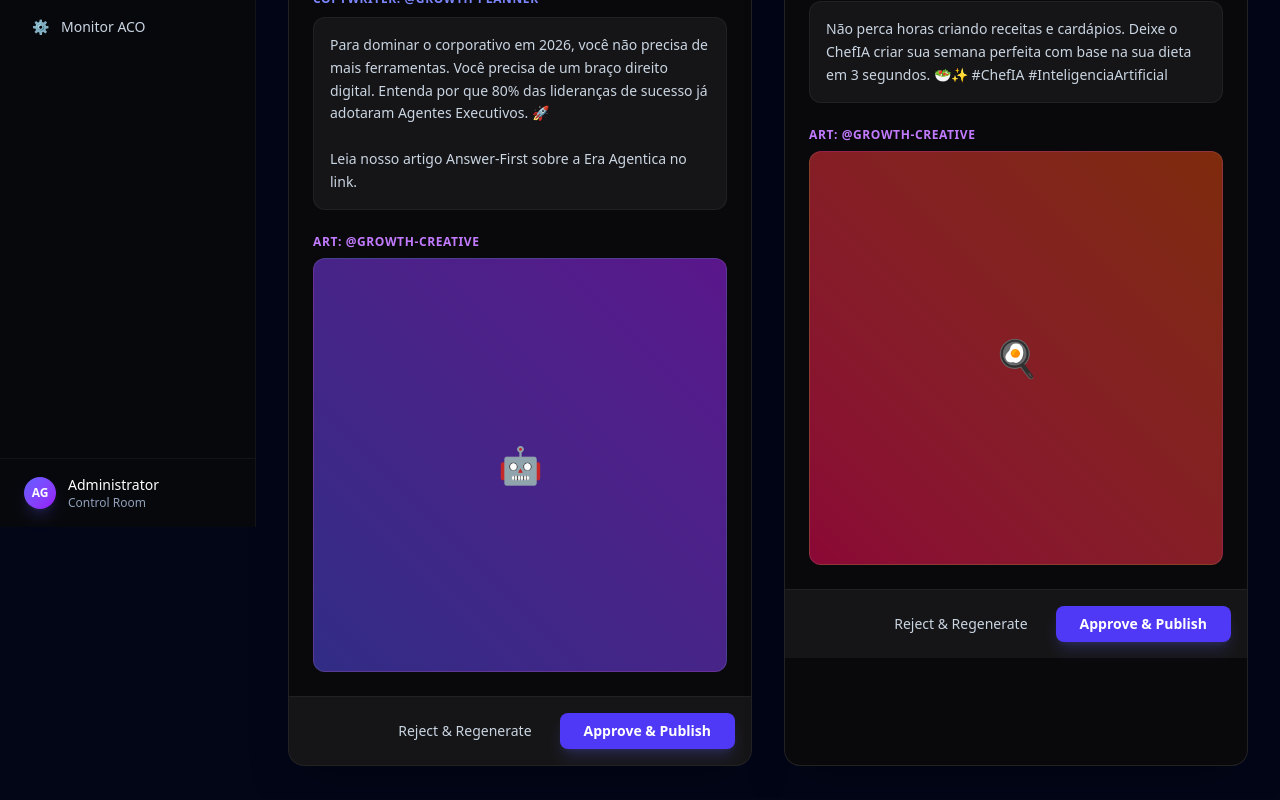
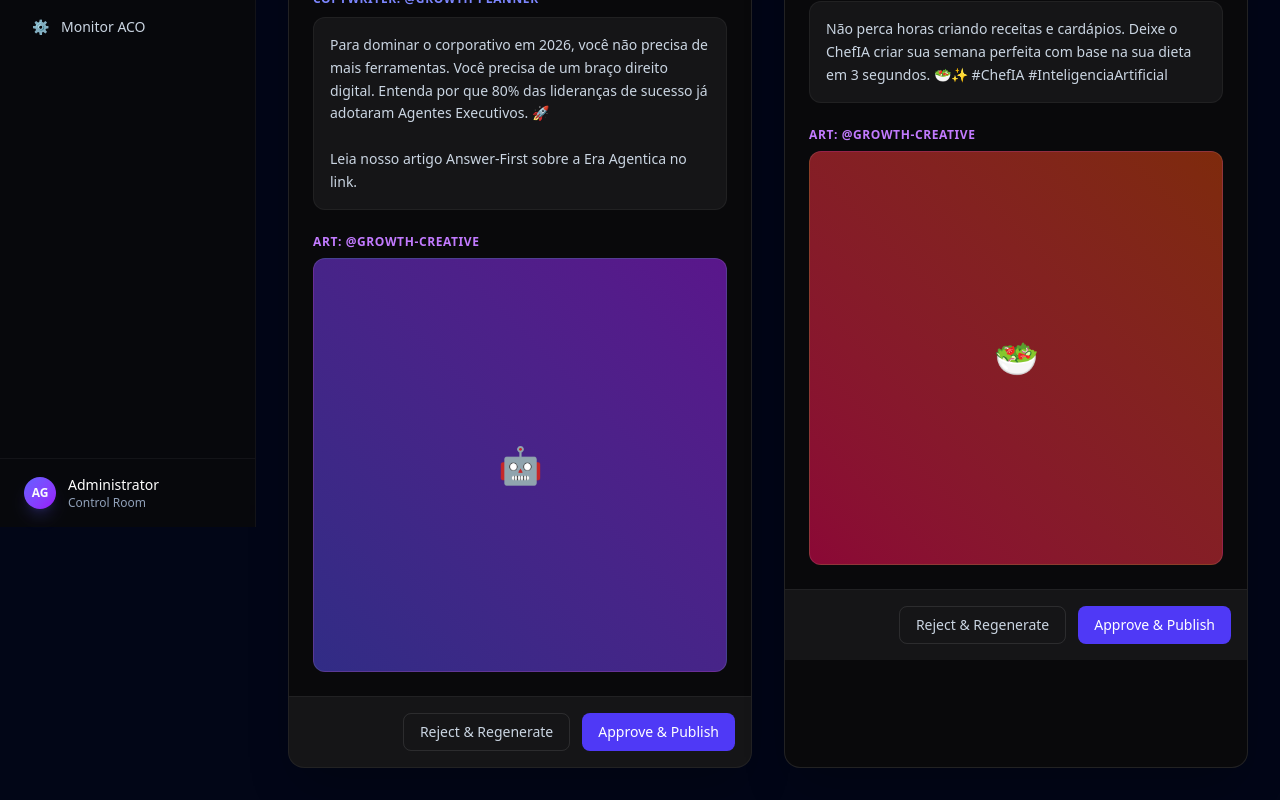
Before and after one commit to Artificiallltda/artificiall-growth, a Next.js app: page /campaigns in a window 1280 px wide. Shown: the part 273-1073 px from the top of the page. Built offline with nearby package versions, Linux system fonts and the light colour scheme.

Commit message:
feat: implement TriggerAgentButton and activate interactivity on ACO and Campaigns pages

```diff
--- a/src/app/aco/page.tsx
+++ b/src/app/aco/page.tsx
@@ -1,3 +1,5 @@
+import TriggerAgentButton from '@/components/features/TriggerAgentButton';
+
 export default function AcoMonitorPage() {
   return (
     <div className="space-y-6">
@@ -7,9 +9,13 @@ export default function AcoMonitorPage() {
           <p className="text-slate-400">Agentic Commerce Optimization Diagnostics</p>
         </div>
         <div>
-          <button className="px-4 py-2 bg-slate-800 hover:bg-slate-700 border border-slate-700 rounded-lg text-sm font-medium text-white transition-colors">
-            Run Full Scan
-          </button>
+          <TriggerAgentButton
+            agentId="@growth-commerce"
+            command="Realize um Scan completo de ACO no site e verifique a compatibilidade de agentes e dados estruturados."
+            label="Run Full Scan"
+            variant="secondary"
+            successMessage="Scan ACO iniciado! O @growth-commerce está auditando o ecossistema."
+          />
         </div>
       </div>
 
@@ -89,9 +95,13 @@ export default function AcoMonitorPage() {
                 <p className="text-sm text-slate-400 mt-1">Missing machine-readable refund policy in knowledge graph. Might cause trust issues for agents.</p>
               </div>
             </div>
-            <button className="text-xs font-semibold px-3 py-1.5 bg-amber-500/20 hover:bg-amber-500/30 text-amber-300 rounded transition-colors border border-amber-500/20">
-              Fix Schema
-            </button>
+            <TriggerAgentButton
+              agentId="@growth-commerce"
+              command="Corrija o Schema de Policy Graph para o ChefIA, garantindo que as políticas de reembolso sejam legíveis por máquinas (JSON-LD)."
+              label="Fix Schema"
+              variant="amber"
+              successMessage="Solicitação de correção de Schema enviada!"
+            />
           </div>
         </div>
       </div>
--- a/src/app/campaigns/page.tsx
+++ b/src/app/campaigns/page.tsx
@@ -1,3 +1,5 @@
+import TriggerAgentButton from '@/components/features/TriggerAgentButton';
+
 export default function CampaignsPage() {
   return (
     <div className="space-y-6">
@@ -46,12 +48,20 @@ export default function CampaignsPage() {
           </div>
 
           <div className="p-4 border-t border-white/5 bg-white/5 flex justify-end space-x-3">
-            <button className="px-4 py-2 bg-transparent hover:bg-white/5 text-slate-300 text-sm font-medium rounded-lg transition-colors">
-              Reject & Regenerate
-            </button>
-            <button className="px-6 py-2 bg-indigo-600 hover:bg-indigo-700 shadow-lg shadow-indigo-500/20 text-white text-sm font-bold rounded-lg transition-all">
-              Approve & Publish
-            </button>
+            <TriggerAgentButton
+              agentId="@growth-planner"
+              command="REJEITADO: Refaça o copy para a campanha do LinkedIn, foque mais em ROI direto e menos em teoria."
+              label="Reject & Regenerate"
+              variant="outline"
+              successMessage="Solicitação de reformulação enviada ao @growth-planner."
+            />
+            <TriggerAgentButton
+              agentId="@growth-manager"
+              command="APROVADO: Publique a campanha LinkedIn - Artificiall Growth Launch imediatamente."
+              label="Approve & Publish"
+              variant="primary"
+              successMessage="Campanha aprovada! O @growth-manager iniciou o processo de publicação."
+            />
           </div>
         </div>
 
@@ -81,18 +91,26 @@ export default function CampaignsPage() {
                  <div className="absolute inset-0 bg-black/40 flex items-center justify-center opacity-0 group-hover:opacity-100 transition-opacity backdrop-blur-sm cursor-pointer">
                   <span className="text-white text-xs font-medium bg-white/20 px-3 py-1.5 rounded-full">View Asset</span>
                 </div>
-                <span className="text-4xl">🍳</span>
+                <span className="text-4xl">🥗</span>
               </div>
             </div>
           </div>
 
           <div className="p-4 border-t border-white/5 bg-white/5 flex justify-end space-x-3">
-            <button className="px-4 py-2 bg-transparent hover:bg-white/5 text-slate-300 text-sm font-medium rounded-lg transition-colors">
-              Reject & Regenerate
-            </button>
-            <button className="px-6 py-2 bg-indigo-600 hover:bg-indigo-700 shadow-lg shadow-indigo-500/20 text-white text-sm font-bold rounded-lg transition-all">
-              Approve & Publish
-            </button>
+            <TriggerAgentButton
+              agentId="@growth-planner"
+              command="REJEITADO: Refaça o conteúdo para Instagram, use um tom mais descontraído e focado em bem-estar."
+              label="Reject & Regenerate"
+              variant="outline"
+              successMessage="Solicitação de reformulação enviada ao @growth-planner."
+            />
+            <TriggerAgentButton
+              agentId="@growth-manager"
+              command="APROVADO: Publique os criativos do ChefIA no Instagram agora."
+              label="Approve & Publish"
+              variant="primary"
+              successMessage="Campanha aprovada! O @growth-manager iniciou o processo de publicação."
+            />
           </div>
         </div>
       </div>
--- /dev/null
+++ b/src/components/features/TriggerAgentButton.tsx
@@ -0,0 +1,79 @@
+'use client';
+
+import { useState } from 'react';
+
+interface TriggerAgentButtonProps {
+  agentId: string;
+  command: string;
+  label: string;
+  successMessage?: string;
+  variant?: 'primary' | 'secondary' | 'outline' | 'amber';
+}
+
+export default function TriggerAgentButton({
+  agentId,
+  command,
+  label,
+  successMessage = 'Ação iniciada com sucesso!',
+  variant = 'primary'
+}: TriggerAgentButtonProps) {
+  const [loading, setLoading] = useState(false);
+
+  const handleClick = async () => {
+    setLoading(true);
+
+    let backendUrl = process.env.NEXT_PUBLIC_BACKEND_URL || 'https://artificiall-aios-engine-production.up.railway.app';
+    if (!backendUrl.startsWith('http')) {
+      backendUrl = `https://${backendUrl}`;
+    }
+    backendUrl = backendUrl.replace(/\/$/, '');
+    const endpoint = `${backendUrl}/trigger`;
+
+    console.log(`🚀 [ACTION] Disparando comando para ${agentId}...`);
+
+    try {
+      const response = await fetch(endpoint, {
+        method: 'POST',
+        headers: {
+          'Content-Type': 'application/json',
+        },
+        body: JSON.stringify({
+          agent_id: agentId,
+          command: command,
+          user_id: 'dashboard_admin'
+        }),
+      });
+
+      if (response.ok) {
+        alert(`✅ ${successMessage}`);
+      } else {
+        const errData = await response.json().catch(() => ({}));
+        console.error("❌ [ERROR] Falha no disparo:", errData);
+        alert(`❌ Erro ao disparar agente (Status ${response.status}).`);
+      }
+    } catch (error) {
+      console.error('❌ [CONNECTION] Erro de rede:', error);
+      alert('❌ Falha de conexão com o servidor AIOS.');
+    } finally {
+      setLoading(false);
+    }
+  };
+
+  const variantStyles = {
+    primary: 'bg-indigo-600 hover:bg-indigo-700 text-white shadow-indigo-500/20',
+    secondary: 'bg-slate-800 hover:bg-slate-700 text-white border-slate-700',
+    outline: 'bg-transparent hover:bg-white/5 text-slate-300 border-white/10 border',
+    amber: 'bg-amber-500/20 hover:bg-amber-500/30 text-amber-300 border-amber-500/20 border'
+  };
+
+  return (
+    <button
+      onClick={handleClick}
+      disabled={loading}
+      className={`px-4 py-2 rounded-lg text-sm font-medium transition-all flex items-center justify-center ${variantStyles[variant]} ${loading ? 'opacity-50 cursor-not-allowed' : ''}`}
+    >
+      {loading && <span className="w-3 h-3 rounded-full bg-current mr-2 animate-ping"></span>}
+      {loading ? 'Processando...' : label}
+    </button>
+  );
+}
```
